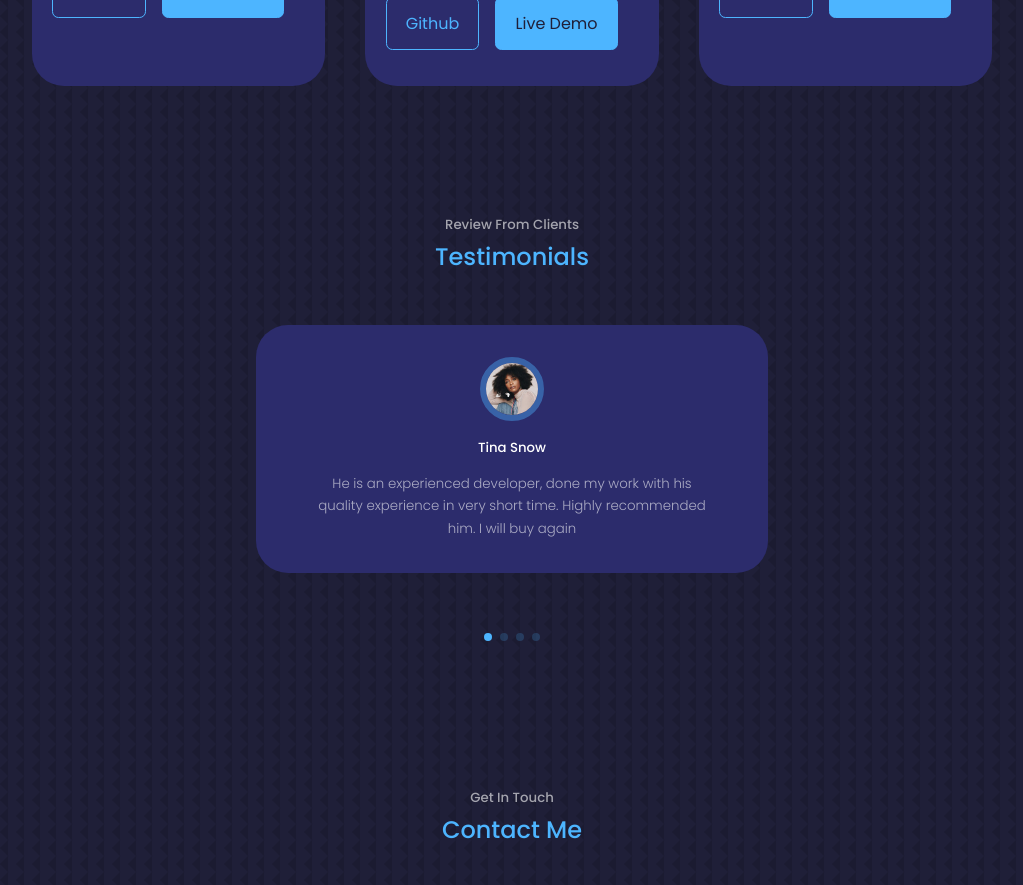
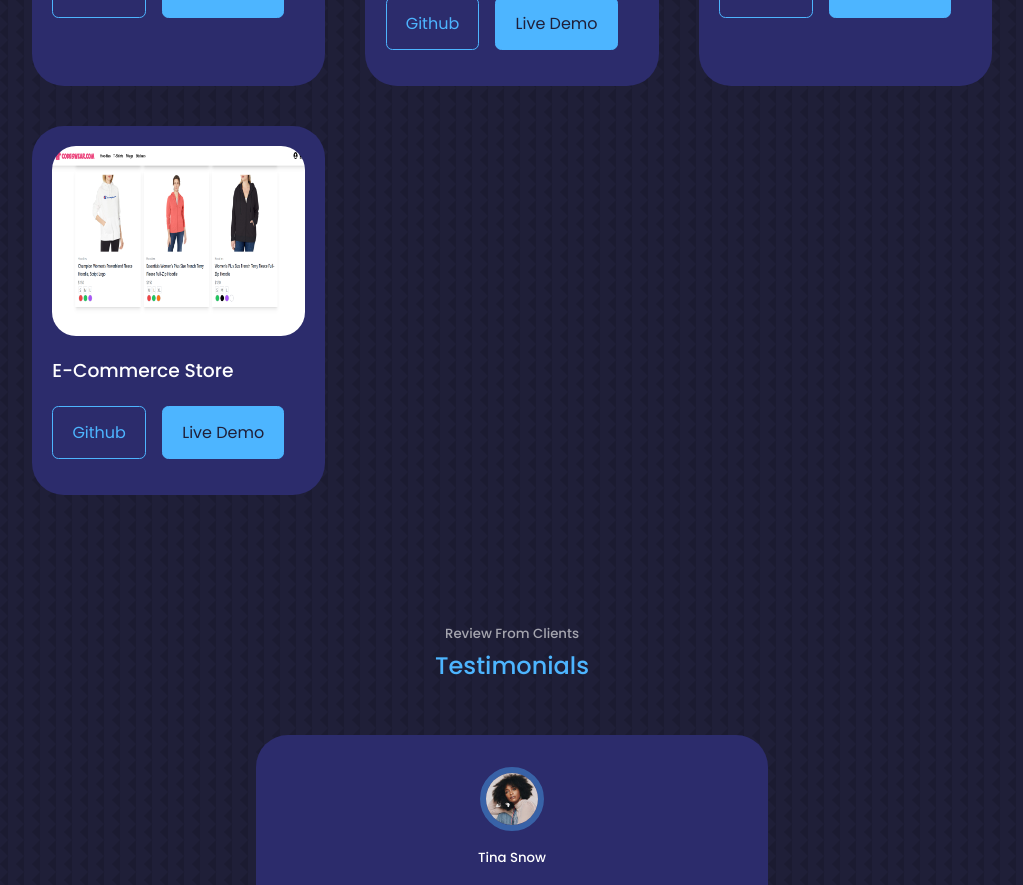
Before and after one commit to Babar-Jawad-Anjum/personal-portfolio-website, a React (Create React App) app: page / in a window 1280 px wide. Shown: the part 3960-4845 px from the top of the page, without its empty margins (128-1151 px from the left). Built offline with nearby package versions, Linux system fonts and the light colour scheme.

Commit message:
portfolio added

```diff
--- a/src/components/portfolio/Portfolio.jsx
+++ b/src/components/portfolio/Portfolio.jsx
@@ -6,6 +6,7 @@ import IMG3 from "../../assets/portfolio3.PNG";
 import IMG4 from "../../assets/countrty-finder.PNG";
 import IMG5 from "../../assets/portfolio5.PNG";
 import IMG6 from "../../assets/portfolio6.PNG";
+import IMG7 from "../../assets/portfolio8.PNG";
 import Aos from "aos";
 import "aos/dist/aos.css";
 
@@ -58,6 +59,13 @@ const Portfolio = () => {
       github: "https://github.com/Babar-Jawad-Anjum/Cocktail-db",
       demo: "https://fanciful-souffle-29d33d.netlify.app/",
     },
+    {
+      id: 7,
+      image: IMG7,
+      title: "E-Commerce Store",
+      github: "https://github.com/Babar-Jawad-Anjum/Ecommerce-Store",
+      demo: "https://extraordinary-daffodil-9b84ea.netlify.app/tshirts",
+    },
   ];
 
   return (
```
Also changed, not shown: src/assets/portfolio8.PNG (added).
